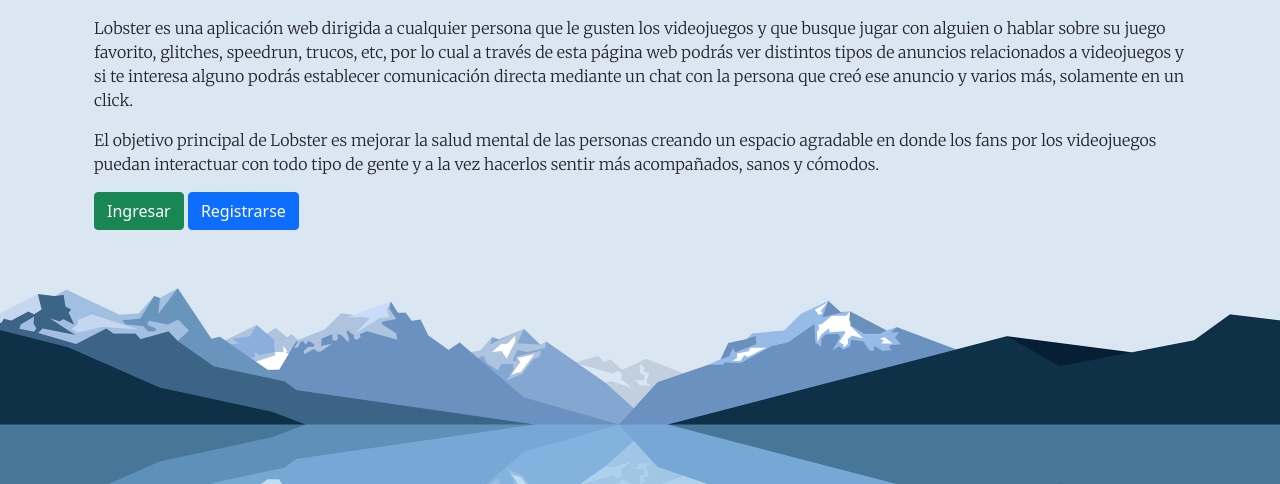
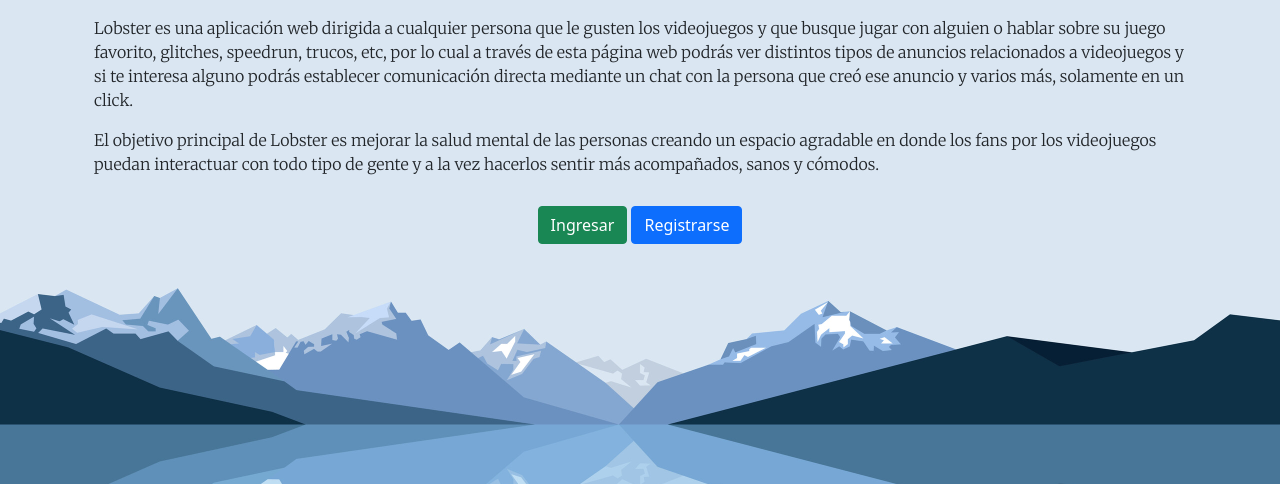
Before and after one commit to Sebastar637/Lobster, a Django app: page / in a window 1280 px wide. Shown: the part 154-638 px from the top of the page. Run offline with Django 3.2, Linux system fonts and the light colour scheme; parts of the project's set-up code (start-up, migrations or seed data) failed here and were passed over; some web fonts are replaced.

Commit message:
botones centrados home

```diff
--- a/static/css/styles.css
+++ b/static/css/styles.css
@@ -19,7 +19,10 @@ html{
     -webkit-background-clip: text;
     text-shadow: 3px 3px rgba(31, 31, 31, 0.171);
 }
-
+.button-to-center{
+    text-align: center;
+    margin-top: 30px;
+}
 .background-img{
     background: url("../img/background-1.jpg");
     width: 100%;
--- a/templates/home.html
+++ b/templates/home.html
@@ -20,13 +20,18 @@
 
 
         {% if user.is_authenticated %}
+        <div class="button-to-center">
+            <a class="btn btn-danger btn-lg" href="{% url 'account_logout' %}">Salir</a>
+            <a class="btn btn-warning btn-lg" href="{% url 'index' %}">Ver posts</a>
+        </div>
 
-        <a class="btn btn-danger btn-lg" href="{% url 'account_logout' %}">Salir</a>
-        <a class="btn btn-warning btn-lg" href="{% url 'index' %}">Ver posts</a>
 
         {% else %}
-        <a class="btn btn-success" href="{% url 'account_login' %}">Ingresar</a>
-        <a class="btn btn-primary" href="{% url 'account_signup' %}">Registrarse</a>
+        <div class="button-to-center">
+            <a class="btn btn-success" href="{% url 'account_login' %}">Ingresar</a>
+            <a class="btn btn-primary" href="{% url 'account_signup' %}">Registrarse</a>
+        </div>
+
 
         {% endif %}
 
```
